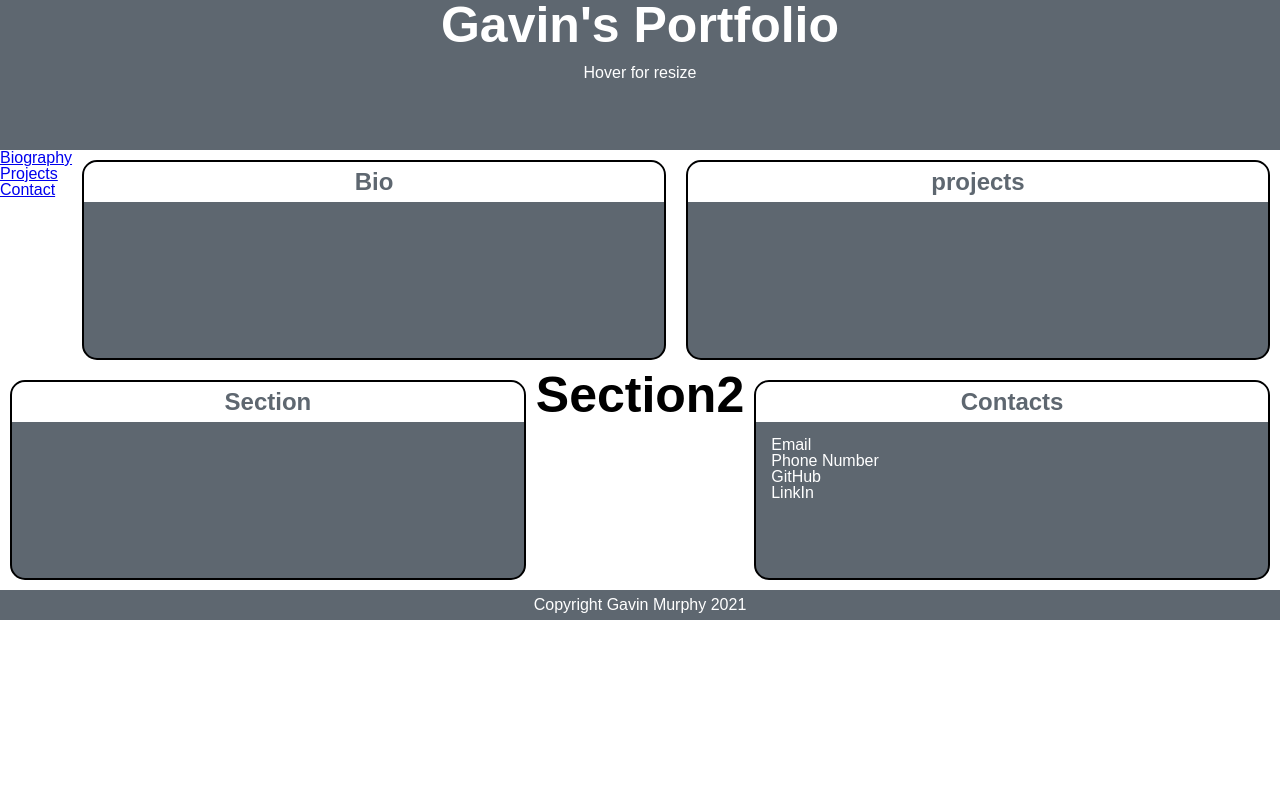
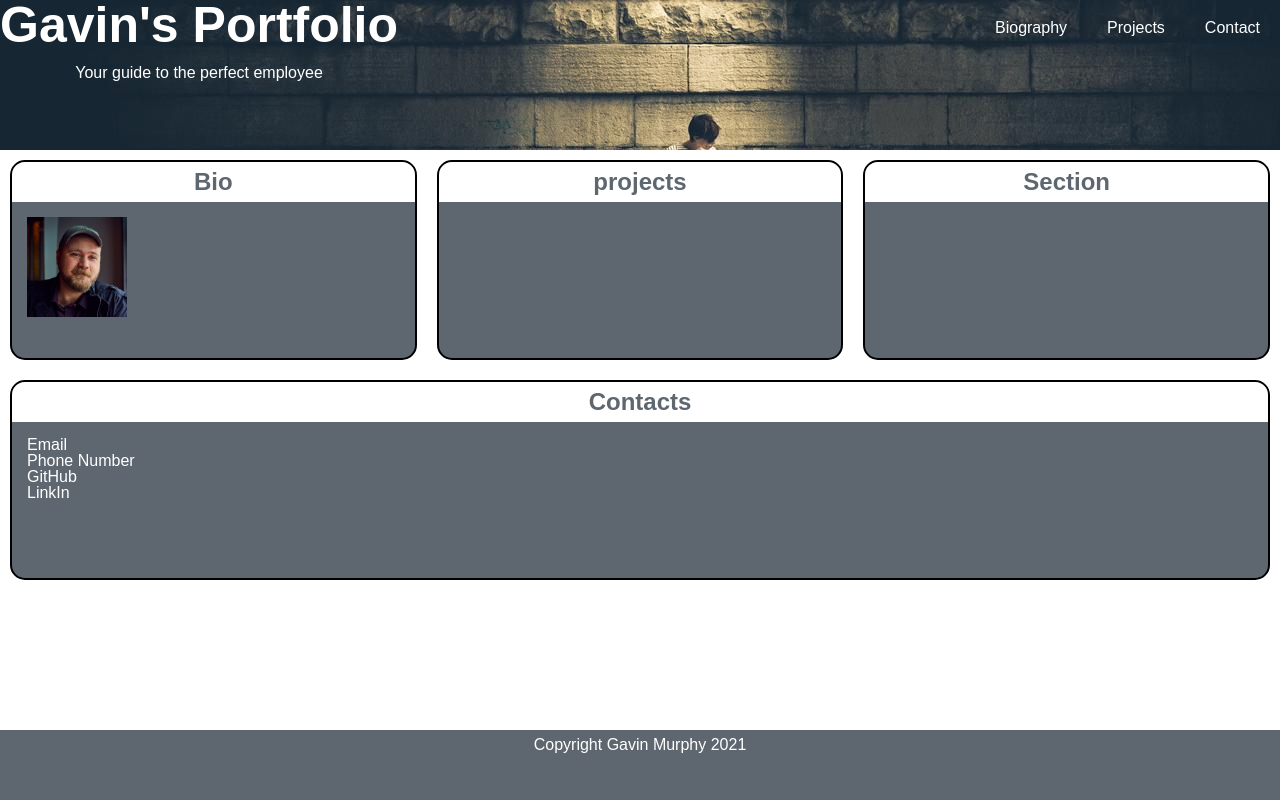
Before and after one commit to ghmurphy2/Portfolio-Demo, a plain HTML site: page index.html in a window 1280 px wide. Drawn offline with Linux system fonts and the light colour scheme.

Commit message:
Added photos and adjusted footer

```diff
--- a/assets/css/style.css
+++ b/assets/css/style.css
@@ -24,6 +24,10 @@
 
   }
 
+  #content {
+    min-height: calc(100vh - 70px);
+}
+
   article h2{
     text-align: center;
     background-color: var(--text-color);
@@ -36,13 +40,26 @@
 
   article:hover{
     box-shadow: 3px 3px 5px #888888;
-    transform: scale(150%);
+    transform: scale(120%);
     top: -3px;
     left: -3px;
   }
+  nav ul{
+    display: flex;
+    flex-direction: row;
+    margin-top: 20px;
+  }
+
+  nav ul li a{
+    text-decoration: solid;
+    color: white;
+    padding: 20px;
+  }
 
   header{
-    background-color: var(--background-color);
+    display: flex;
+    justify-content: space-between;
+    background-image:url("../images/citybw.jpg") ;
     color: var(--text-color);
     height: 150px;
   }
@@ -50,11 +67,6 @@
   header h1{
     font-size: 50px;
     text-align: center;
-  }
-
-  aside{
-   text-align: right;
-   font-size: 50px;
   }
 
   header p{
@@ -67,6 +79,7 @@
     color: var(--text-color);
     text-align: center;
     line-height: 30px;
+    height: 70px;
   }
 
   article:active {
--- a/index.html
+++ b/index.html
@@ -10,12 +10,12 @@
 </head>
 
 <body>
+  <div id= "content">
   <header>
+    <div>
       <h1>Gavin's Portfolio</h1>
-    <p>Hover for resize</p>
-</header>
-
-<main>
+      <p>Your guide to the perfect employee</p>
+    </div>
     <nav>
       <ul>
         <li>
@@ -28,23 +28,24 @@
           <a href="#Contact">Contact</a>
         </li>
     </nav>
-  <article id ="Biography">
+  </header>
+
+  <main>
+    <article id="Biography">
       <h2>Bio</h2>
+      <img src = "assets/images/self.png" height = "100" width = "100">
     </article>
 
-  <article id = "Projects">
+    <article id="Projects">
       <h2>projects</h2>
       <img>
 
     </article>
-  <article id = "Contact">
+    <article id="Contact">
       <h2>Section</h2>
 
     </article>
-  <aside>
-    <h2>Section2</h2>
 
-  </aside>
     <article>
       <h2>Contacts</h2>
       <ul>
@@ -56,6 +57,7 @@
     </article>
 
   </main>
+</div>
 
   <footer>Copyright Gavin Murphy 2021
 
```
Also changed, not shown: assets/images/citybw.jpg (added), assets/images/self.png (added). Lines whose indentation alone changed are shown as unchanged.
